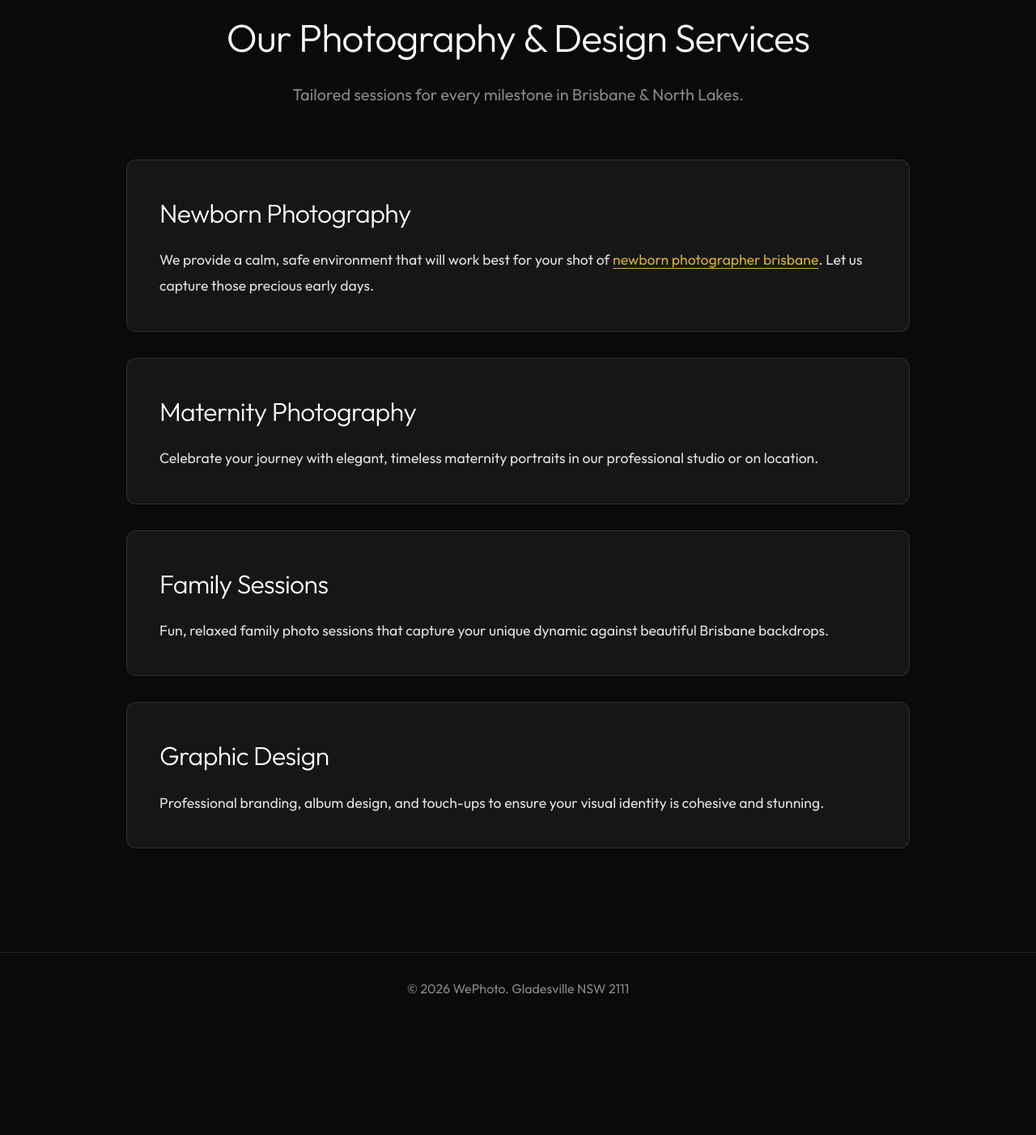
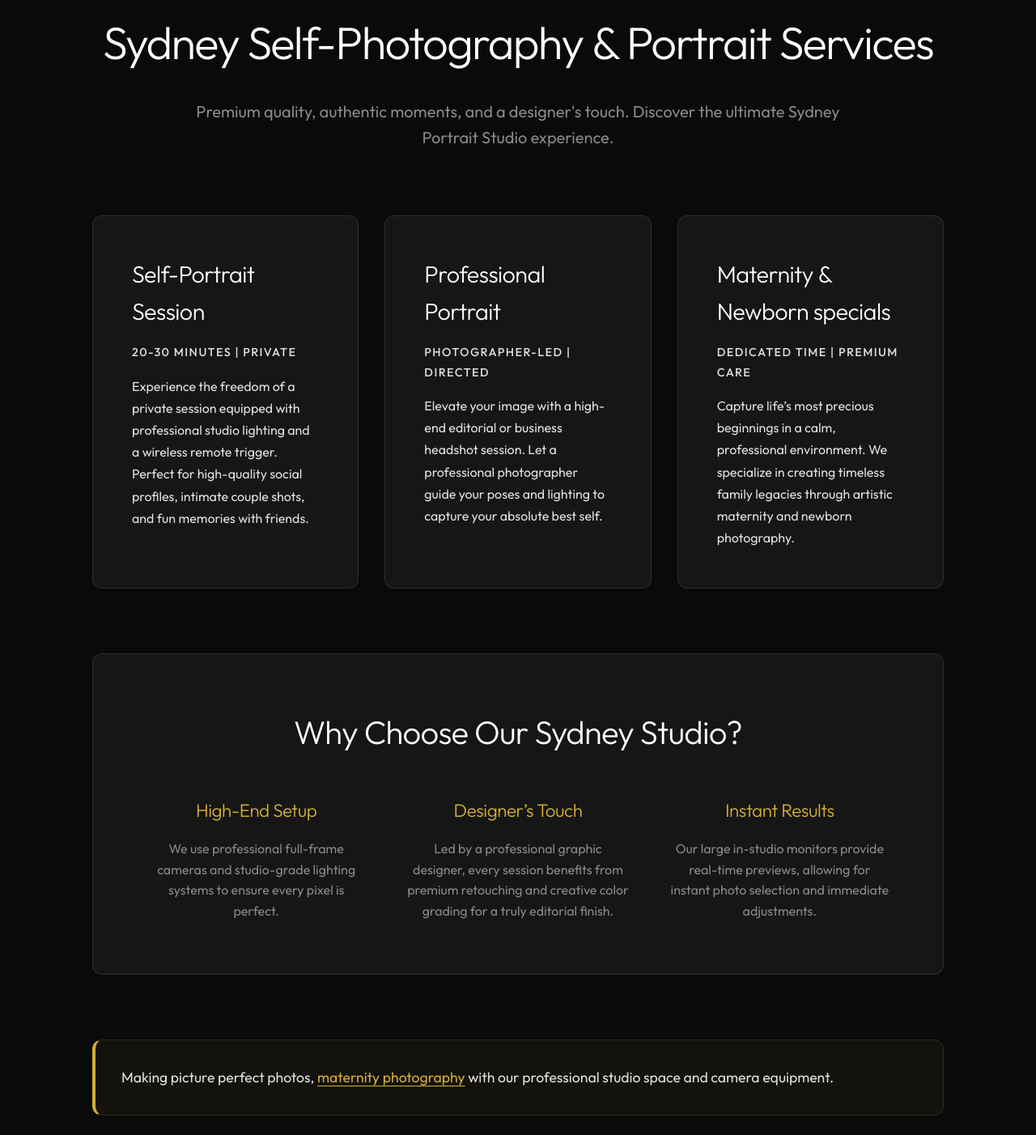
Before and after one commit to nom8352/wephoto, a React (Vite) app: page /services in a window 1280 px wide. Shown: the part 160-1562 px from the top of the page at 81% size. Before the commit the page ends 1427 px from the top, so only its background shows below. Built offline with nearby package versions, Linux system fonts and the light colour scheme.

Commit message:
feat: expand services page with high-end content and local SEO

```diff
--- a/index.html
+++ b/index.html
@@ -4,12 +4,12 @@
     <meta charset="UTF-8" />
     <link rel="icon" type="image/svg+xml" href="/vite.svg" />
     <meta name="viewport" content="width=device-width, initial-scale=1.0" />
-    <meta name="description" content="WePhoto - Self-portrait Studio in Sydney. Professional equipment, contactless photography, and everything you need for the perfect shot." />
-    <meta name="keywords" content="Sydney, Gladesville, Self-portrait Studio, Photography, Contactless Photography, Maternity Photographer" />
+    <meta name="description" content="Sydney Self-Photography Studio & Professional Portrait Studio. Expert headshots, maternity photography, and designer-led retouching in Gladesville." />
+    <meta name="keywords" content="Sydney Self-Photography Studio, Professional Headshots Sydney, Sydney Portrait Studio, Gladesville Photography, Maternity Photographer" />
     <link rel="preconnect" href="https://fonts.googleapis.com">
     <link rel="preconnect" href="https://fonts.gstatic.com" crossorigin>
     <link href="https://fonts.googleapis.com/css2?family=Outfit:wght@300;400;500;600;700&display=swap" rel="stylesheet">
-    <title>WePhoto | Self-portrait Studio in Sydney</title>
+    <title>WePhoto | Sydney Self-Photography Studio & Professional Portraits</title>
   </head>
   <body>
     <div id="root"></div>
--- a/src/pages/Services.css
+++ b/src/pages/Services.css
@@ -1,51 +1,140 @@
 .services {
-  max-width: 1000px;
+  max-width: 1100px;
   margin: 0 auto;
-  padding: 4rem 1rem;
+  padding: 4rem 1.5rem;
+  display: flex;
+  flex-direction: column;
+  gap: 5rem;
+}
+
+.services-header {
+  text-align: center;
 }
 
 .page-title {
-  text-align: center;
-  font-size: 3rem;
-  margin-bottom: 1rem;
+  font-size: 3.5rem;
+  margin-bottom: 1.5rem;
+  font-weight: 300;
+  letter-spacing: -0.03em;
 }
 
 .page-subtitle {
-  text-align: center;
   font-size: 1.25rem;
   color: var(--muted);
-  margin-bottom: 4rem;
+  max-width: 800px;
+  margin: 0 auto;
+  line-height: 1.6;
 }
 
-.service-list {
-  display: flex;
-  flex-direction: column;
+.service-grid {
+  display: grid;
+  grid-template-columns: repeat(auto-fit, minmax(300px, 1fr));
   gap: 2rem;
 }
 
 .service-card {
-  padding: 2.5rem;
-  transition: transform 0.3s ease, border-color 0.3s ease;
+  padding: 3rem;
+  display: flex;
+  flex-direction: column;
+  gap: 1rem;
+  transition: transform 0.4s cubic-bezier(0.175, 0.885, 0.32, 1.275);
 }
 
 .service-card:hover {
-  transform: translateX(10px);
+  transform: translateY(-10px);
   border-color: var(--accent);
 }
 
-.service-card h2 {
-  font-size: 2rem;
+.service-card h3 {
+  font-size: 1.8rem;
+  color: var(--primary);
+}
+
+.duration {
+  font-size: 0.9rem;
+  text-transform: uppercase;
+  letter-spacing: 0.1em;
+  color: var(--accent);
+  font-weight: 500;
+}
+
+.service-card p {
+  color: var(--text);
+  line-height: 1.7;
+}
+
+.value-proposition {
+  padding: 4rem;
+  text-align: center;
+}
+
+.value-proposition h2 {
+  font-size: 2.5rem;
+  margin-bottom: 3rem;
+}
+
+.features-grid {
+  display: grid;
+  grid-template-columns: repeat(auto-fit, minmax(250px, 1fr));
+  gap: 3rem;
+}
+
+.feature-item h4 {
+  font-size: 1.4rem;
+  margin-bottom: 1rem;
+  color: var(--accent);
+}
+
+.feature-item p {
+  color: var(--muted);
+  font-size: 1rem;
+  line-height: 1.6;
+}
+
+.mandatory-seo-section {
+  display: flex;
+  flex-direction: column;
+  gap: 1.5rem;
+}
+
+.seo-block {
+  padding: 2rem;
+  font-size: 1.1rem;
+}
+
+.seo-block.highlight {
+  border-left: 4px solid var(--accent);
+  background: rgba(212, 175, 55, 0.05);
+}
+
+.seo-block a {
+  text-decoration: underline;
+  text-underline-offset: 4px;
+}
+
+.cta-section {
+  text-align: center;
+  padding: 4rem 2rem;
+  background: linear-gradient(to bottom, transparent, rgba(212, 175, 55, 0.05));
+  border-radius: 20px;
+}
+
+.cta-section h3 {
+  font-size: 2.2rem;
   margin-bottom: 1rem;
 }
 
-.service-card p {
-  font-size: 1.1rem;
-  color: var(--text);
-  line-height: 1.8;
+.cta-section p {
+  margin-bottom: 2.5rem;
+  color: var(--muted);
 }
 
-.service-card a {
-  text-decoration: underline;
-  text-decoration-color: var(--accent);
-  text-underline-offset: 4px;
+@media (max-width: 768px) {
+  .page-title {
+    font-size: 2.5rem;
+  }
+
+  .value-proposition {
+    padding: 2.5rem 1.5rem;
+  }
 }
--- a/src/pages/Services.jsx
+++ b/src/pages/Services.jsx
@@ -3,32 +3,69 @@ import './Services.css';
 const Services = () => {
   return (
     <div className="services fade-in">
-      <h1 className="page-title">Our Photography & Design Services</h1>
-      <p className="page-subtitle">Tailored sessions for every milestone in Brisbane & North Lakes.</p>
+      <header className="services-header">
+        <h1 className="page-title">Sydney Self-Photography & Portrait Services</h1>
+        <p className="page-subtitle">Premium quality, authentic moments, and a designer's touch. Discover the ultimate Sydney Portrait Studio experience.</p>
+      </header>
 
-      <div className="service-list">
+      <section className="service-categories">
+        <div className="service-grid">
           <div className="service-card glass">
-          <h2>Newborn Photography</h2>
-          <p>
-            We provide a calm, safe environment that will work best for your shot of <a href="https://sweetlifephotography.com.au/">newborn photographer brisbane</a>. Let us capture those precious early days.
-          </p>
+            <h3>Self-Portrait Session</h3>
+            <p className="duration">20-30 Minutes | Private</p>
+            <p>Experience the freedom of a private session equipped with professional studio lighting and a wireless remote trigger. Perfect for high-quality social profiles, intimate couple shots, and fun memories with friends.</p>
           </div>
 
           <div className="service-card glass">
-          <h2>Maternity Photography</h2>
-          <p>Celebrate your journey with elegant, timeless maternity portraits in our professional studio or on location.</p>
+            <h3>Professional Portrait</h3>
+            <p className="duration">Photographer-led | Directed</p>
+            <p>Elevate your image with a high-end editorial or business headshot session. Let a professional photographer guide your poses and lighting to capture your absolute best self.</p>
           </div>
 
           <div className="service-card glass">
-          <h2>Family Sessions</h2>
-          <p>Fun, relaxed family photo sessions that capture your unique dynamic against beautiful Brisbane backdrops.</p>
+            <h3>Maternity & Newborn specials</h3>
+            <p className="duration">Dedicated Time | Premium Care</p>
+            <p>Capture life’s most precious beginnings in a calm, professional environment. We specialize in creating timeless family legacies through artistic maternity and newborn photography.</p>
+          </div>
+        </div>
+      </section>
+
+      <section className="value-proposition glass">
+        <h2>Why Choose Our Sydney Studio?</h2>
+        <div className="features-grid">
+          <div className="feature-item">
+            <h4>High-End Setup</h4>
+            <p>We use professional full-frame cameras and studio-grade lighting systems to ensure every pixel is perfect.</p>
+          </div>
+          <div className="feature-item">
+            <h4>Designer’s Touch</h4>
+            <p>Led by a professional graphic designer, every session benefits from premium retouching and creative color grading for a truly editorial finish.</p>
+          </div>
+          <div className="feature-item">
+            <h4>Instant Results</h4>
+            <p>Our large in-studio monitors provide real-time previews, allowing for instant photo selection and immediate adjustments.</p>
+          </div>
+        </div>
+      </section>
+
+      <section className="mandatory-seo-section">
+        <div className="seo-block highlight glass">
+          <p>Making picture perfect photos, <a href="https://www.lookylooky.com.au/">maternity photography</a> with our professional studio space and camera equipment.</p>
         </div>
 
-        <div className="service-card glass">
-          <h2>Graphic Design</h2>
-          <p>Professional branding, album design, and touch-ups to ensure your visual identity is cohesive and stunning.</p>
+        <div className="seo-block glass">
+          <p>
+            Our professional studio space and camera equipment will make sure that every photo is taken with precision and clarity.
+            We provide a calm, safe environment that will work best for your shot of <a href="https://sweetlifephotography.com.au/">newborn photographer brisbane</a>.
+          </p>
         </div>
-      </div>
+      </section>
+
+      <section className="cta-section">
+        <h3>Ready to Capture Your Best Self?</h3>
+        <p>Book your session at our Sydney Self-Photography Studio today.</p>
+        <button className="cta-button glass">View Booking Availability</button>
+      </section>
     </div>
   );
 };
```
Lines whose indentation alone changed are shown as unchanged.
